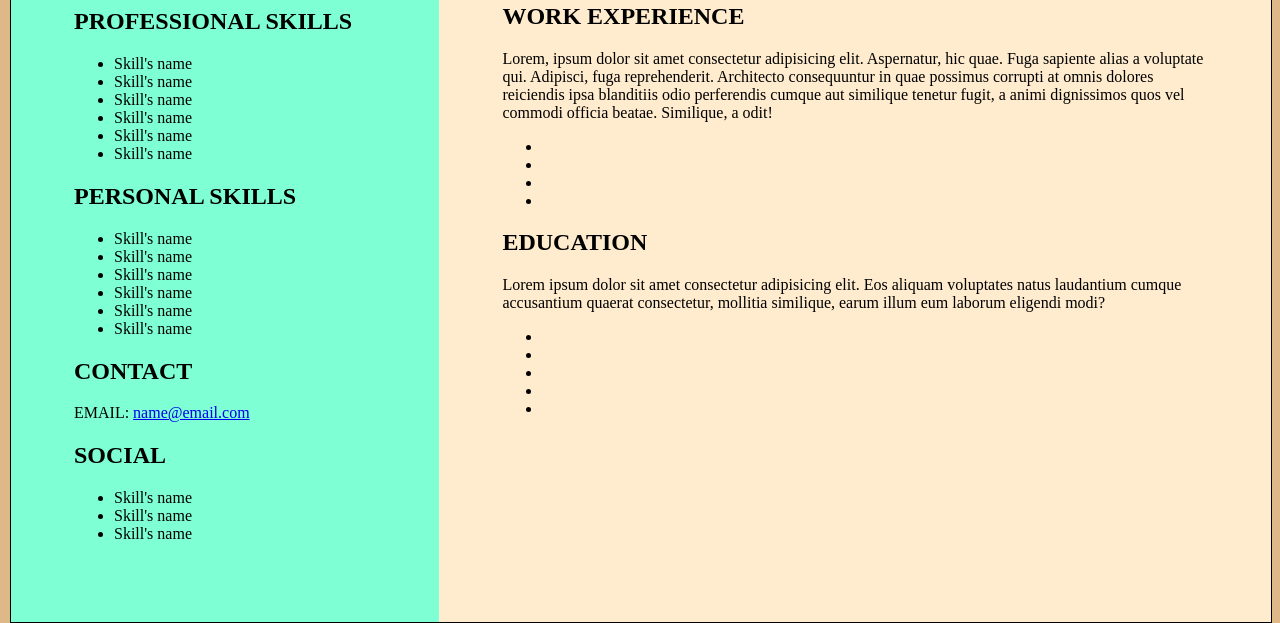
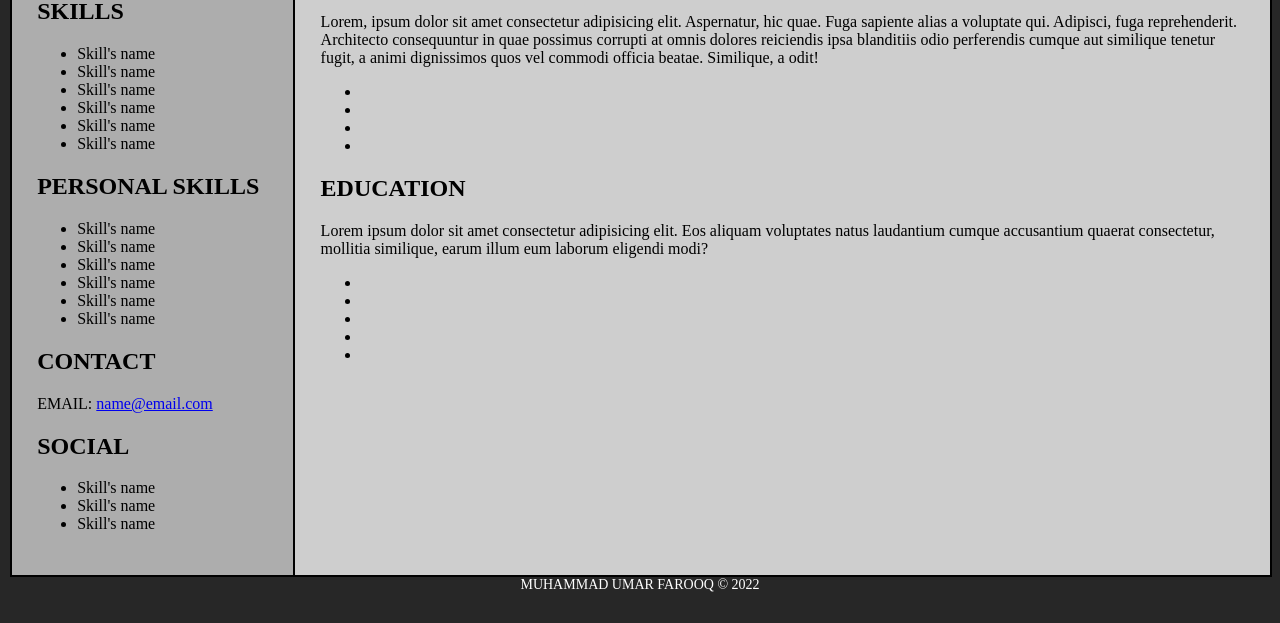
Before and after one commit to mdofrbn7/portfoliio, a plain HTML site: page index.html in a window 1280 px wide. Shown: the part 292-915 px from the top of the page. Drawn offline with Linux system fonts and the light colour scheme.

Commit message:
some changes..

```diff
--- a/index.html
+++ b/index.html
@@ -11,6 +11,8 @@
 </head>
 
 <body>
+    <div class="main_body">
+        <!-- <div class="header"></div> -->
         <div class="main">
             <div class="div1">
                 <img src="image_logo.jpg" alt="image" srcset="">
@@ -86,6 +88,13 @@
                 </div>
 
             </div>
+
+        </div>
+
+        <div class="footer">
+            <a href="#">MUHAMMAD UMAR FAROOQ</a> © 2022
+        </div>
+
     </div>
 </body>
 
--- a/style.css
+++ b/style.css
@@ -1,8 +1,28 @@
+:root {
+    --background: rgb(39, 39, 39);
+    --side-div: rgb(173, 173, 173);
+    --main-div: rgb(206, 206, 206);
+    --text: white;
+    --text-dark: black;
+}
+
 body {
-    background: burlywood;
-    margin-top: 10px;
-    margin-left: 10px;
-    margin-right: 10px;
+    background: var(--background);
+    /* background: black; */
+    margin: 10px;
+}
+
+.footer {
+    text-align: center;
+    color: var(--text);
+    font: 14px bold;
+    /* background-color: red; */
+    /* height: 10px; */
+}
+
+.footer a {
+    color: var(--text);
+    text-decoration: unset;
 }
 
 .main {
@@ -14,15 +34,19 @@ body {
 }
 
 .div1 {
-    padding: 5%;
-    width: 30%;
-    background-color: aquamarine;
+    padding: 2%;
+    width: 20%;
+    color: var(--text-dark);
+    background-color: var(--side-div);
+    border: 1px solid black;
 }
 
 .div2 {
-    padding: 5%;
-    width: 70%;
-    background-color: blanchedalmond;
+    padding: 2%;
+    width: 80%;
+    /* color: var(--text); */
+    background-color: var(--main-div);
+    border: 1px solid black;
 }
 
 .main .div1 img {
```
Lines whose indentation alone changed are shown as unchanged.
